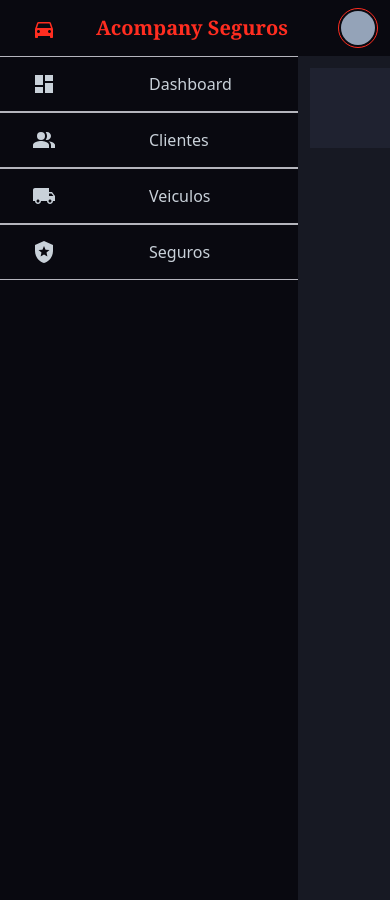
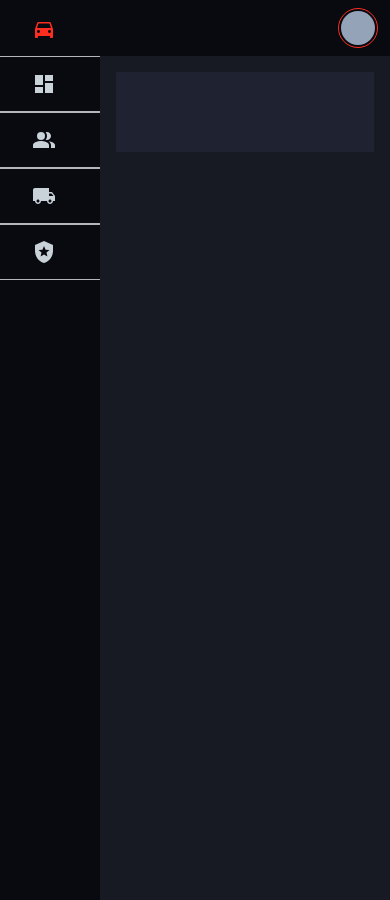
Before and after one commit to robert-office/dashboard-seguros, a React (Create React App) app in the folder frontend/: page / in a window 390 px wide. Built offline with nearby package versions, Linux system fonts and the light colour scheme.

Commit message:
responsividade do menu quase finalizada

```diff
--- a/frontend/src/components/container/Container.tsx
+++ b/frontend/src/components/container/Container.tsx
@@ -2,10 +2,10 @@ interface ContainerProps {
     children?: React.ReactNode;
 }
 
-export const Container = ( { children }: ContainerProps ) => {
+export const Container = ({ children }: ContainerProps) => {
     return (
-        <section className="w-full ml-3 mt-3 p-10 bg-containerColor">
-            { children }
-        </section>
+        <div className="relative mt-4 mx-4 min-w-max bg-containerColor p-10">
+            {children}
+        </div>
     );
 }
--- a/frontend/src/components/menuItens/MenuItens.tsx
+++ b/frontend/src/components/menuItens/MenuItens.tsx
@@ -1,18 +1,24 @@
+import useMediaQuery from '@mui/material/useMediaQuery';
+
 interface ImenuItens {
     text: string,
     children: React.ReactNode,
     href: string
 }
 
+
 export const MenuItens = ({ text, children, href }: ImenuItens) => {
+
+    const LGmatches = useMediaQuery('(min-width:1024px)');
+
     return (
-        <a href={href} className="w-full flex flex-row h-14 border-collapse border-y border-borderColor bg-primaryColor hover:bg-primaryColorHovered justify-between px-8 ">
+        <a href={href} className="w-full flex flex-row h-14 border-collapse border-y border-borderColor bg-primaryColor hover:bg-primaryColorHovered justify-between px-8">
 
-            <div style={{width: "50%"}} className="h-full flex">
+            <div style={{width: LGmatches ? "50%" : "100%"}} className="h-full flex">
                 {children}
             </div>
 
-            <div style={{width: "50%"}} className="h-full flex">
+            <div style={{width: "50%"}} className="h-full hidden lg:flex">
                 <p className="text-fontColor text-left font-sans font-medium text-base self-center">
                     {text}
                 </p>
--- a/frontend/src/layouts/Header.tsx
+++ b/frontend/src/layouts/Header.tsx
@@ -9,7 +9,7 @@ export const Header = () => {
                     <DirectionsCarIcon sx={{ color: "#FF2D20" }} />
                 </div>
                 <div className='relative w-auto self-center'>
-                    <p className='text-xl font-semibold font-serif text-secundaryColor'> Acompany Seguros </p>
+                    <p className='text-xl font-semibold font-serif text-secundaryColor lg:flex hidden'> Acompany Seguros </p>
                 </div>
             </nav>
 
--- a/frontend/src/layouts/baseLayout/BaseLayout.tsx
+++ b/frontend/src/layouts/baseLayout/BaseLayout.tsx
@@ -5,6 +5,8 @@ import PeopleAltIcon from '@mui/icons-material/PeopleAlt';
 import DashboardIcon from '@mui/icons-material/Dashboard';
 import LocalShippingIcon from '@mui/icons-material/LocalShipping';
 import LocalPoliceIcon from '@mui/icons-material/LocalPolice';
+
+import useMediaQuery from '@mui/material/useMediaQuery';
 import { Container } from "../../components/container/Container";
 
 interface LayoutProps {
@@ -35,19 +37,23 @@ const menus = [
 ]
 
 export const BaseLayout = ({ children }: LayoutProps) => {
+    const LGmatches = useMediaQuery('(min-width:1024px)');
+
     return (
         <>
             <Header />
 
             <main className="w-full flex flex-row">
-                <aside className="relative w-80 h-screen bg-primaryColor overflow-y-scroll">
+                <aside className="relative h-screen bg-primaryColor overflow-y-scroll" style={{
+                    minWidth: LGmatches ? "320px" : "100px"
+                }}>
                     <div className='relative w-full h-full flex flex-col'>
                         {menus.map((menuItem, id) => {
                             return <MenuItens key={id} text={menuItem.text} href={menuItem.href} > {menuItem.icon} </MenuItens>
                         })}
                     </div>
                 </aside>
-                <section className="relative">
+                <section className="relative w-full">
                     <Container>
                         { children }
                     </Container>
```
